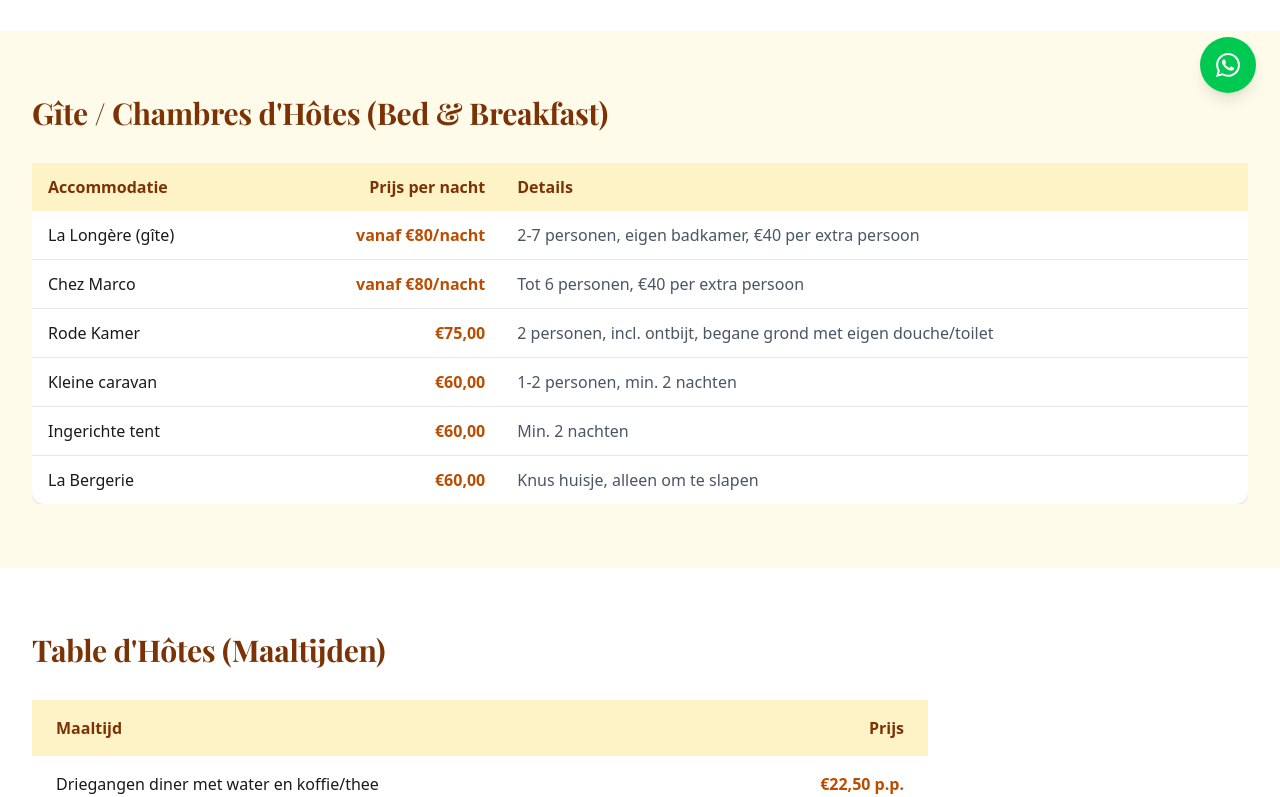
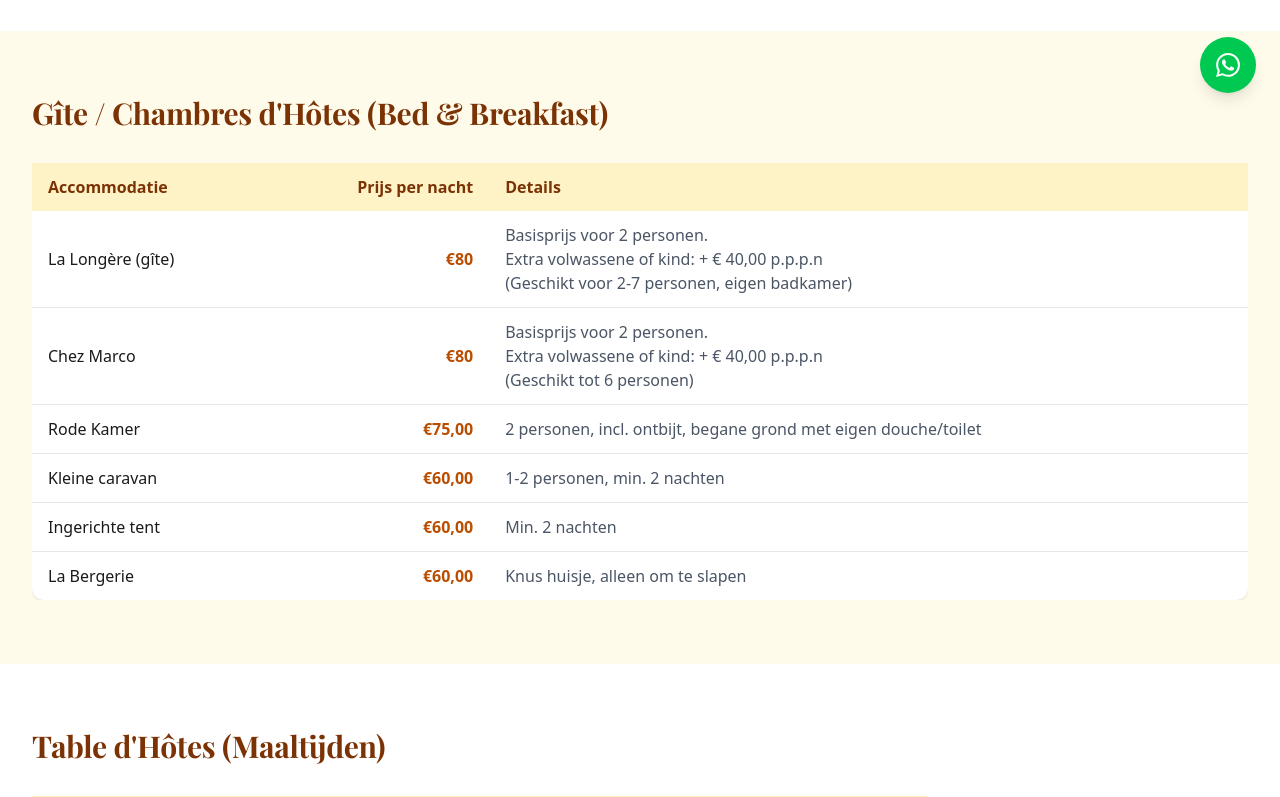
Before and after one commit to basnijholt/lesdeuxchevaux, a Next.js app: page /tarieven in a window 1280 px wide. Shown: the part 683-1480 px from the top of the page. Built offline with nearby package versions, Linux system fonts and the light colour scheme.

Commit message:
Fix Dutch rates details copy (#100)

```diff
--- a/package.json
+++ b/package.json
@@ -6,6 +6,7 @@
     "dev": "next dev",
     "build": "next build && next-image-export-optimizer",
     "start": "next start",
+    "test": "node --test",
     "lint": "eslint"
   },
   "dependencies": {
--- a/src/app/tarieven/page.tsx
+++ b/src/app/tarieven/page.tsx
@@ -94,7 +94,7 @@ export default function Tarieven() {
                   <td className="px-4 py-3 text-right font-semibold text-amber-700">
                     {t.rates.chambresItems.longere.price}
                   </td>
-                  <td className="px-4 py-3 text-gray-600">
+                  <td className="px-4 py-3 text-gray-600 whitespace-pre-line">
                     {t.rates.chambresItems.longere.details}
                   </td>
                 </tr>
@@ -105,7 +105,7 @@ export default function Tarieven() {
                   <td className="px-4 py-3 text-right font-semibold text-amber-700">
                     {t.rates.chambresItems.chezMarco.price}
                   </td>
-                  <td className="px-4 py-3 text-gray-600">
+                  <td className="px-4 py-3 text-gray-600 whitespace-pre-line">
                     {t.rates.chambresItems.chezMarco.details}
                   </td>
                 </tr>
@@ -116,7 +116,7 @@ export default function Tarieven() {
                   <td className="px-4 py-3 text-right font-semibold text-amber-700">
                     {t.rates.chambresItems.mainRoom.price}
                   </td>
-                  <td className="px-4 py-3 text-gray-600">
+                  <td className="px-4 py-3 text-gray-600 whitespace-pre-line">
                     {t.rates.chambresItems.mainRoom.details}
                   </td>
                 </tr>
@@ -127,7 +127,7 @@ export default function Tarieven() {
                   <td className="px-4 py-3 text-right font-semibold text-amber-700">
                     {t.rates.chambresItems.smallCaravan.price}
                   </td>
-                  <td className="px-4 py-3 text-gray-600">
+                  <td className="px-4 py-3 text-gray-600 whitespace-pre-line">
                     {t.rates.chambresItems.smallCaravan.details}
                   </td>
                 </tr>
@@ -138,7 +138,7 @@ export default function Tarieven() {
                   <td className="px-4 py-3 text-right font-semibold text-amber-700">
                     {t.rates.chambresItems.luxuryTent.price}
                   </td>
-                  <td className="px-4 py-3 text-gray-600">
+                  <td className="px-4 py-3 text-gray-600 whitespace-pre-line">
                     {t.rates.chambresItems.luxuryTent.details}
                   </td>
                 </tr>
@@ -149,7 +149,7 @@ export default function Tarieven() {
                   <td className="px-4 py-3 text-right font-semibold text-amber-700">
                     {t.rates.chambresItems.bergerie.price}
                   </td>
-                  <td className="px-4 py-3 text-gray-600">
+                  <td className="px-4 py-3 text-gray-600 whitespace-pre-line">
                     {t.rates.chambresItems.bergerie.details}
                   </td>
                 </tr>
--- a/src/i18n/locales/nl.json
+++ b/src/i18n/locales/nl.json
@@ -265,13 +265,13 @@
     "chambresItems": {
       "longere": {
         "name": "La Longère (gîte)",
-        "price": "vanaf €80/nacht",
-        "details": "2-7 personen, eigen badkamer, €40 per extra persoon"
+        "price": "€80",
+        "details": "Basisprijs voor 2 personen.\nExtra volwassene of kind: + € 40,00 p.p.p.n\n(Geschikt voor 2-7 personen, eigen badkamer)"
       },
       "chezMarco": {
         "name": "Chez Marco",
-        "price": "vanaf €80/nacht",
-        "details": "Tot 6 personen, €40 per extra persoon"
+        "price": "€80",
+        "details": "Basisprijs voor 2 personen.\nExtra volwassene of kind: + € 40,00 p.p.p.n\n(Geschikt tot 6 personen)"
       },
       "smallCaravan": {
         "name": "Kleine caravan",
```
Also changed, not shown: 1 other file (tests, documents, lock files or other folders).
